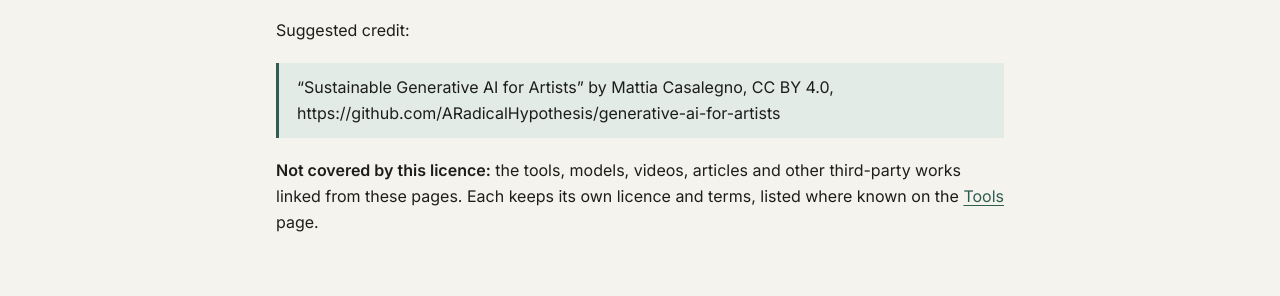
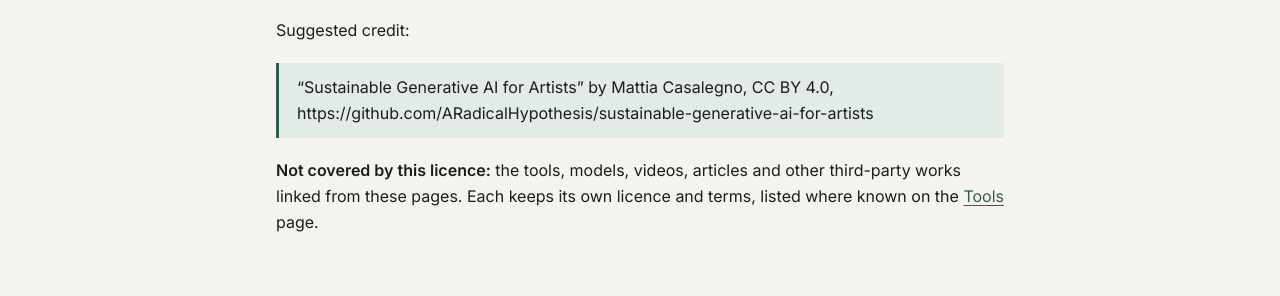
Before and after one commit to ARadicalHypothesis/generative-ai-for-artists, a Jekyll site: the page built from LICENSE.md, in a window 1280 px wide. Shown: the part 358-654 px from the top of the page. Built offline with Jekyll 4.4.1, drawn with Linux system fonts in a browser that asks for light colours.

Commit message:
Update links for the renamed repository
Co-Authored-By: Claude Opus 5.5 <noreply@anthropic.com>
Claude-Session: https://claude.ai/code/session_011Z87Gt4pAHF1XFWKkcp5Ux

```diff
--- a/_config.yml
+++ b/_config.yml
@@ -2,8 +2,8 @@ title: Sustainable Generative AI for Artists
 description: An open, critical toolkit for making art with generative AI, built on open-source models, local workflows and accountable data.
 author: Mattia Casalegno
 url: https://aradicalhypothesis.github.io
-baseurl: /generative-ai-for-artists
-repository: ARadicalHypothesis/generative-ai-for-artists
+baseurl: /sustainable-generative-ai-for-artists
+repository: ARadicalHypothesis/sustainable-generative-ai-for-artists
 
 markdown: kramdown
 kramdown:
--- a/index.html
+++ b/index.html
@@ -10,8 +10,8 @@ layout: null
 <meta name="description" content="{{ site.description }}">
 <meta property="og:title" content="Sustainable Generative AI for Artists">
 <meta property="og:description" content="An open, critical toolkit for making art with generative AI: open-source models, local workflows, data with consent.">
-<meta property="og:url" content="https://aradicalhypothesis.github.io/generative-ai-for-artists/">
-<link rel="canonical" href="https://aradicalhypothesis.github.io/generative-ai-for-artists/">
+<meta property="og:url" content="https://aradicalhypothesis.github.io/sustainable-generative-ai-for-artists/">
+<link rel="canonical" href="https://aradicalhypothesis.github.io/sustainable-generative-ai-for-artists/">
 <link rel="preconnect" href="https://fonts.googleapis.com">
 <link rel="preconnect" href="https://fonts.gstatic.com" crossorigin>
 <link href="https://fonts.googleapis.com/css2?family=IBM+Plex+Mono:wght@400;500&family=Newsreader:ital,opsz,wght@0,6..72,400;0,6..72,600;1,6..72,400&family=Inter:wght@400;500;600&display=swap" rel="stylesheet">
```
Also changed, not shown: LICENSE.md, README.md.
